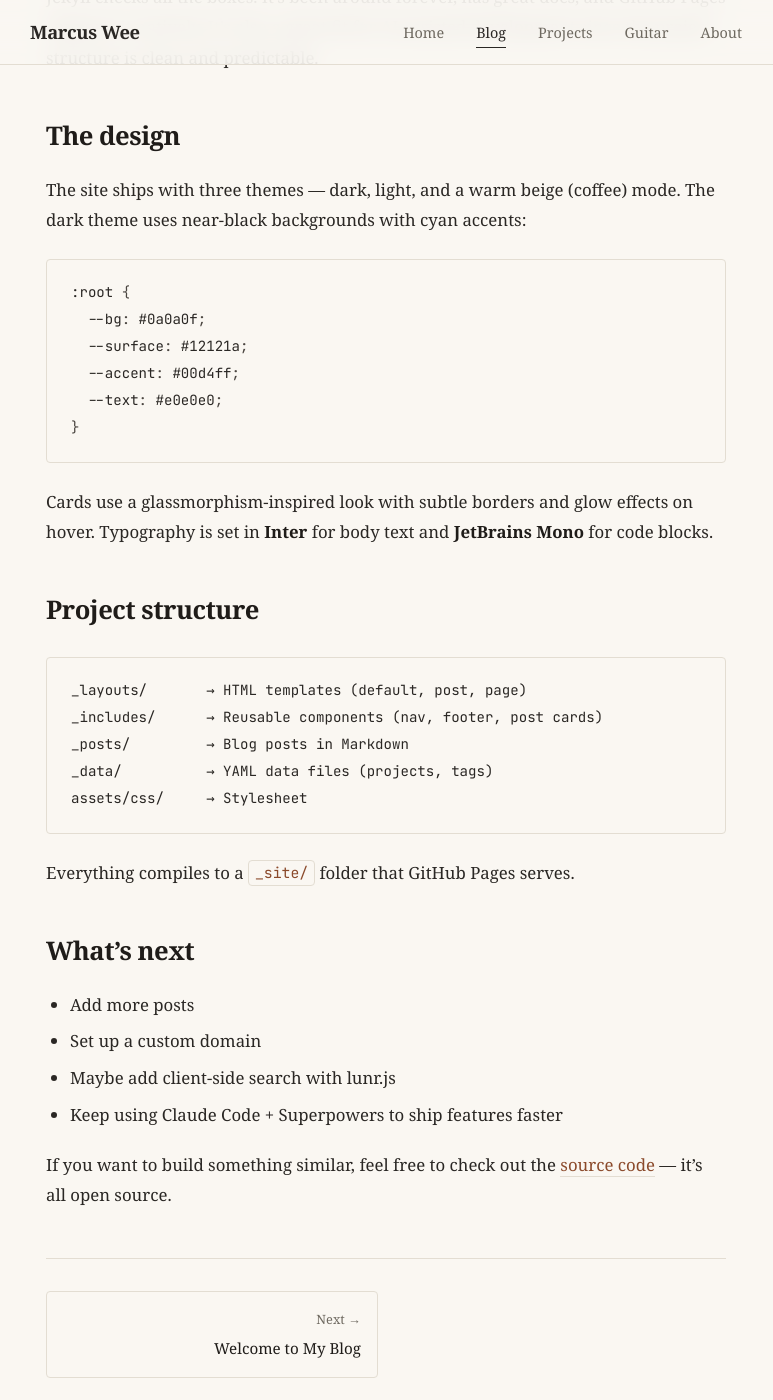
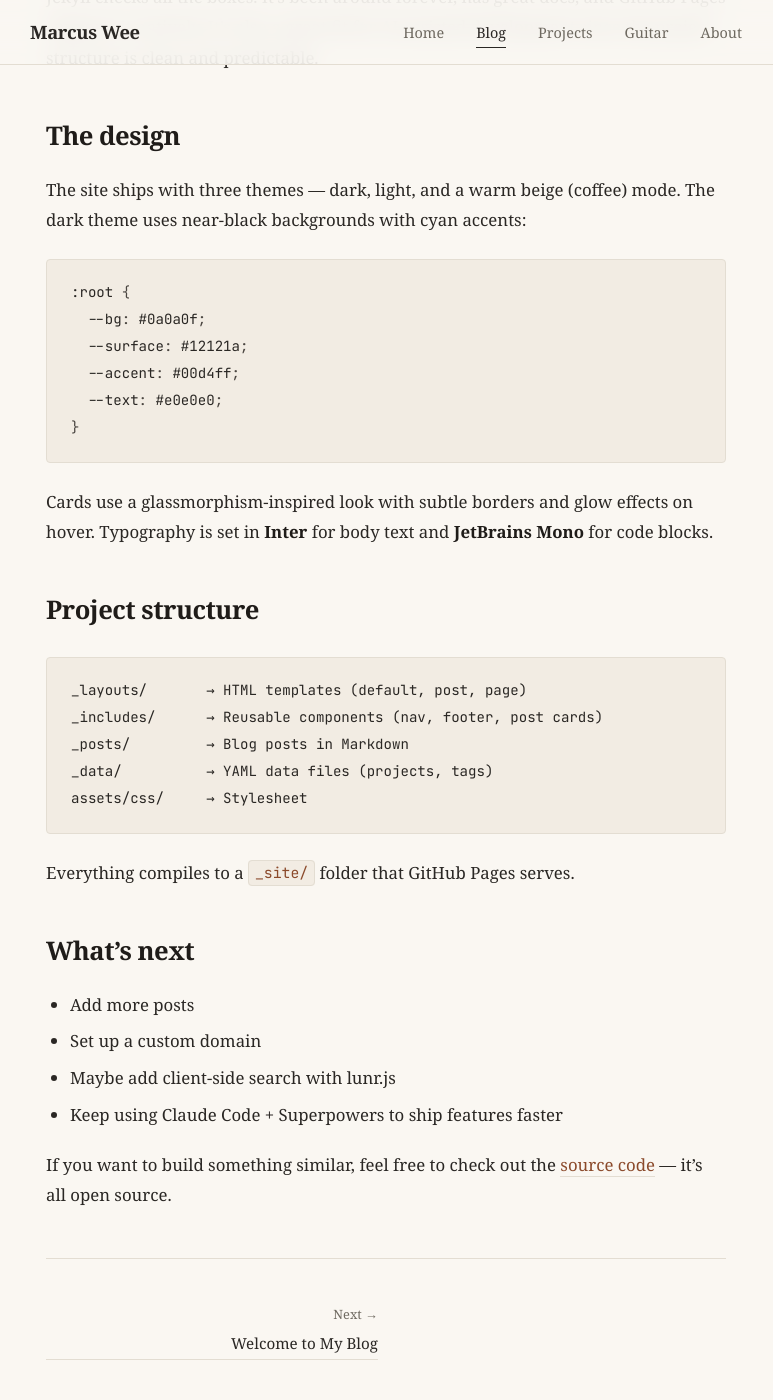
Before and after one commit to Marcushadow/Marcushadow.github.io, a Jekyll site: the page built from _posts/2026-02-08-setting-up-blog.md, in a window 1280 px wide and 1400 px high, scrolled down 1909 px. Shown: the whole window, without its empty margins (254-1027 px from the left). Built offline with Jekyll 4.4.1, drawn with Linux system fonts in a browser that asks for light colours; comment, search, counter and statistics services are not loaded.

Commit message:
style(post): soften single-post typography and prev/next
Narrow column, lighter inline code and blockquote, plain-text
prev/next navigation.

```diff
--- a/assets/css/main.css
+++ b/assets/css/main.css
@@ -431,11 +431,10 @@
 .post-body blockquote,
 .page-body blockquote,
 .project-body blockquote {
-  border-left: 3px solid var(--accent);
-  padding: 0.75rem 1.25rem;
+  border-left: 3px solid var(--text-muted);
+  padding: 0.5rem 1.25rem;
   margin: 1.5rem 0;
-  background: var(--surface);
-  border-radius: 0 var(--radius) var(--radius) 0;
+  background: transparent;
   color: var(--text-secondary);
   font-style: italic;
 }
@@ -479,7 +478,7 @@
 .project-body code {
   font-family: var(--font-mono);
   font-size: 0.88em;
-  background: var(--surface);
+  background: var(--surface-soft);
   padding: 0.15em 0.4em;
   border-radius: 4px;
   border: 1px solid var(--border);
@@ -490,7 +489,7 @@
 .post-body pre,
 .page-body pre,
 .project-body pre {
-  background: var(--surface);
+  background: var(--surface-soft);
   border: 1px solid var(--border);
   border-radius: var(--radius);
   padding: 1.25rem 1.5rem;
@@ -526,17 +525,16 @@
 
 .post-nav-link {
   display: block;
-  padding: 1rem;
-  background: var(--surface);
-  border: 1px solid var(--border);
-  border-radius: var(--radius);
-  transition: border-color var(--transition);
-  color: inherit;
+  padding: 0.75rem 0;
+  background: transparent;
+  border: none;
+  color: var(--text);
+  text-decoration: none;
+  transition: color var(--transition);
 }
 
 .post-nav-link:hover {
-  border-color: var(--text-secondary);
-  color: inherit;
+  color: var(--accent);
 }
 
 .post-nav-link.next {
@@ -554,7 +552,9 @@
   display: block;
   font-size: 0.95rem;
   font-weight: 500;
-  color: var(--text-heading);
+  color: var(--text);
+  border-bottom: 1px solid var(--border);
+  padding-bottom: 0.15rem;
 }
 
 /* ============================================
@@ -909,7 +909,7 @@
    Syntax Highlighting (Rouge — warm muted)
    ============================================ */
 .highlight {
-  background: var(--surface);
+  background: var(--surface-soft);
   border: 1px solid var(--border);
   border-radius: var(--radius);
   padding: 1.25rem 1.5rem;
```
